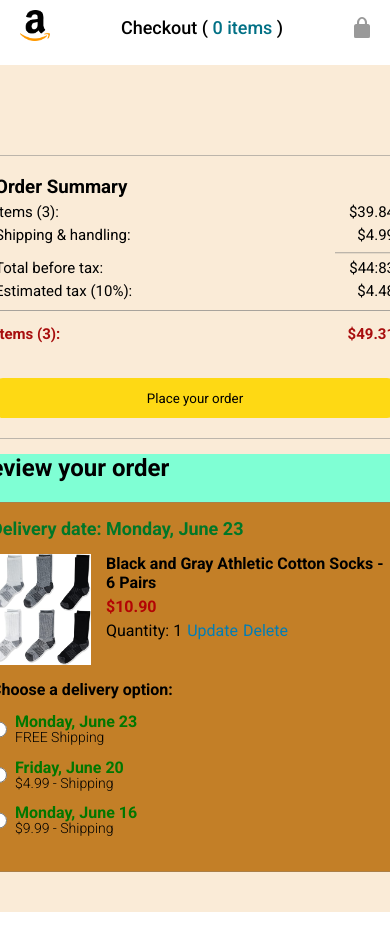
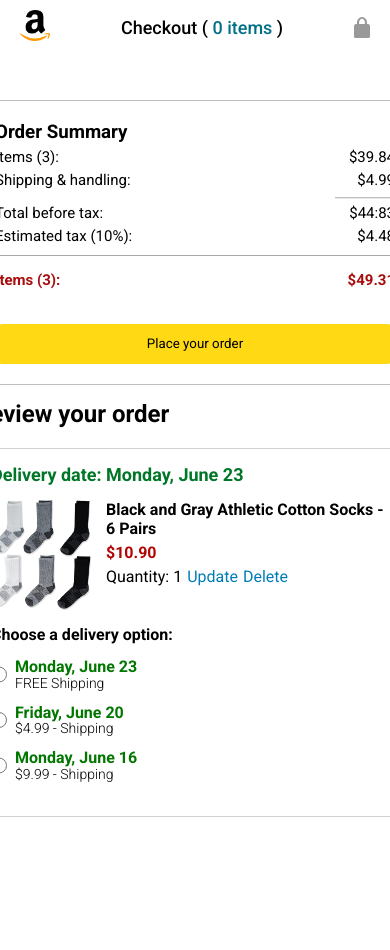
Before and after one commit to Sanjuan1290/AmazonClone_React, a React (Vite) app: page /checkout in a window 390 px wide. Shown: the top 950 px of the page. Built offline with nearby package versions, Linux system fonts and the light colour scheme.

Commit message:
fix: header to fixed at the top

```diff
--- a/src/style.css
+++ b/src/style.css
@@ -321,13 +321,19 @@ a{
 }
 
 .checkOutHeader{
+    position: fixed;
     display: flex;
     align-items: center;
     justify-content: center;
+    background-color: white;
     padding: 10px 0px;
     width: 100%;
     max-width: 1100px;
     margin: 0px auto;
+    top: 0;
+    left: 0;
+    right: 0;
+    z-index: 999;
 }
 .checkOutHeader > a > img:nth-of-type(1).window{
     width: 100px;
@@ -493,7 +499,6 @@ a{
         align-items: center;
         padding: 40px;
         margin: 10px auto;
-        background-color: antiquewhite;
     }
     .orderSummary-container{
         order: -1;
@@ -504,12 +509,10 @@ a{
 
     .review-order-container{
         width: 100%;
-        background-color: aquamarine;
         min-width: 440px;
         max-width: 540px;
     }
     .order-container{
-        background-color: rgb(195, 127, 39);
         width: calc(100% - 30px);
     }
     .order-container .orderDetails-deliveryOptions{
```
